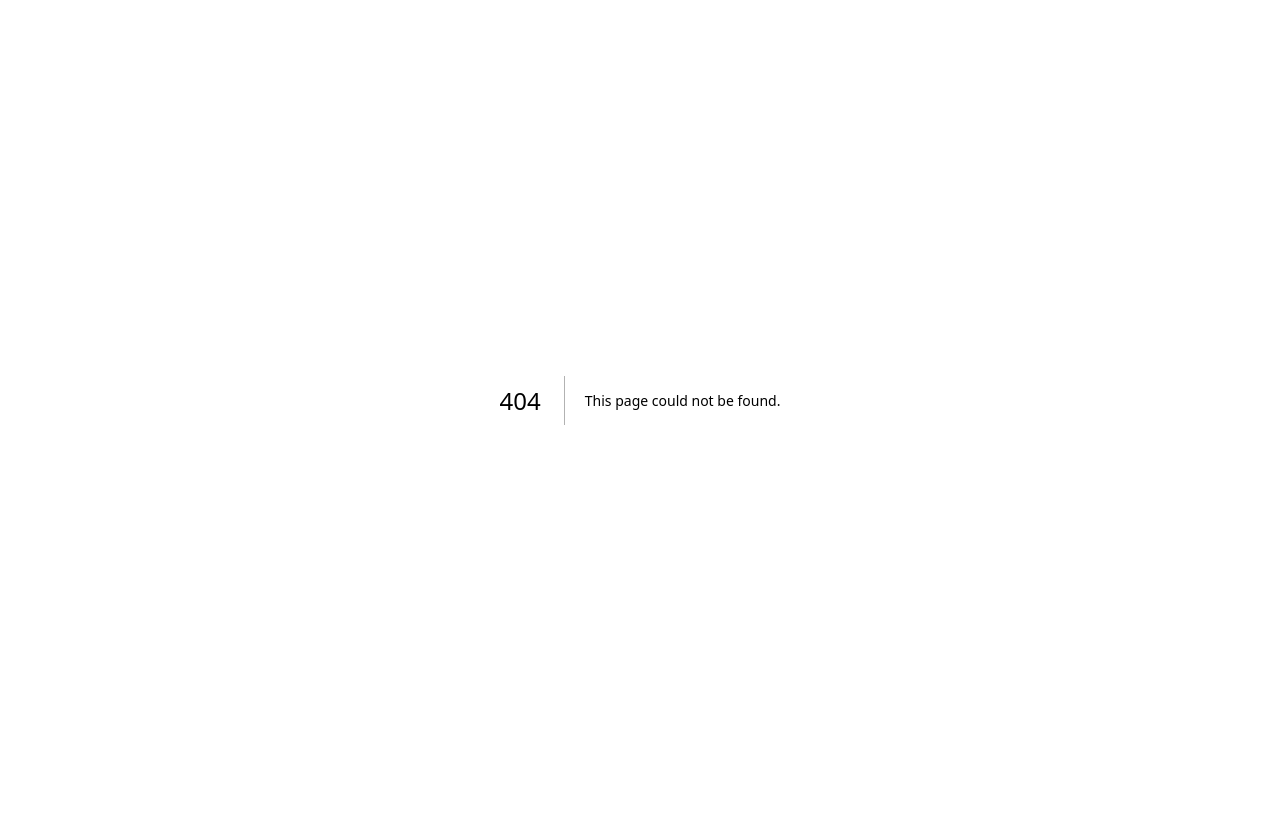
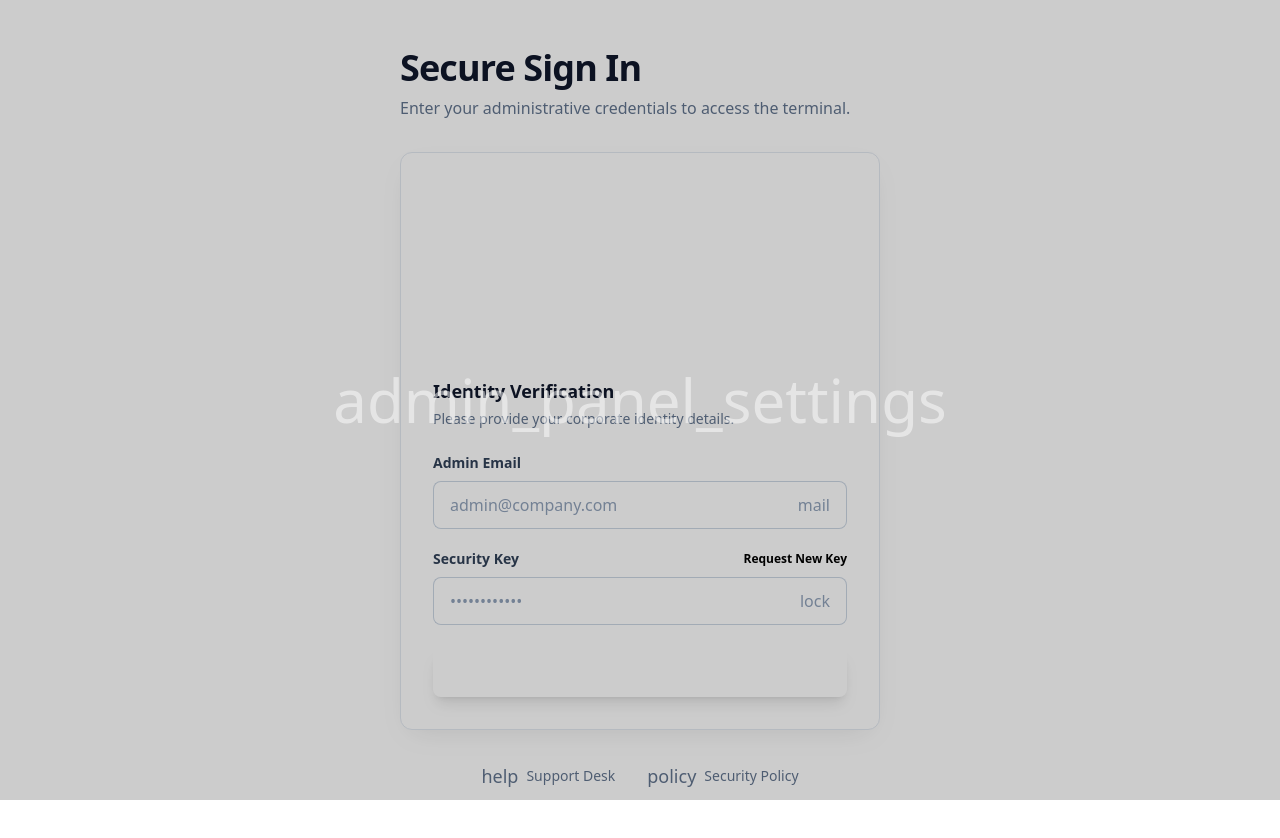
Before and after one commit to Ahmed-Soliman777/dandra-office, a Next.js app: page /dashboard/login in a window 1280 px wide. Before the commit this address had no page. Before the commit the page ends 800 px from the top, so only its background shows below. Built offline with nearby package versions, Linux system fonts and the light colour scheme.

Commit message:
Create admin login page

```diff
--- /dev/null
+++ b/src/app/(dashborad)/dashboard/login/page.tsx
@@ -0,0 +1,88 @@
+import Link from 'next/link'
+import React from 'react'
+
+const page = () => {
+  return (
+    <div className="flex-1 flex flex-col items-center justify-center p-6 lg:p-12">
+      <div className="w-full max-w-120 flex flex-col gap-8">
+        {/* <!-- Page Heading --> */}
+        <div className="flex flex-col gap-2">
+          <h2 className="text-slate-900 dark:text-white text-4xl font-black tracking-tight">Secure Sign In</h2>
+          <p className="text-slate-500 dark:text-slate-400 text-base">Enter your administrative credentials to access
+            the terminal.</p>
+        </div>
+        {/* <!-- Login Card --> */}
+        <div
+          className="bg-white dark:bg-[#1a2131] rounded-xl shadow-[0_10px_30px_-10px_rgba(0,0,0,0.1)] overflow-hidden border border-slate-200 dark:border-slate-800">
+          {/* <!-- Visual Header for Card --> */}
+          <div className="h-48 bg-cover bg-center" data-alt="Dark abstract geometric pattern representing security"
+            style={{ backgroundImage: "linear-gradient(135deg, #1152d4 0%, #062158 100%); position: relative;" }}>
+            <div className="absolute inset-0 bg-black/20 flex items-center justify-center">
+              <span
+                className="material-symbols-outlined text-white text-6xl opacity-50">admin_panel_settings</span>
+            </div>
+          </div>
+          <div className="p-8 flex flex-col gap-6">
+            <div className="flex flex-col gap-1">
+              <p className="text-slate-900 dark:text-white text-lg font-bold">Identity Verification</p>
+              <p className="text-slate-500 dark:text-slate-400 text-sm">Please provide your corporate identity
+                details.</p>
+            </div>
+            {/* <!-- Form Fields --> */}
+            <div className="flex flex-col gap-5">
+              {/* <!-- Admin Email --> */}
+              <div className="flex flex-col gap-2">
+                <label className="text-slate-700 dark:text-slate-300 text-sm font-semibold">Admin Email</label>
+                <div className="flex items-stretch rounded-lg group transition-all">
+                  <input
+                    className="flex-1 h-12 px-4 rounded-l-lg border border-slate-300 dark:border-slate-700 bg-background-light dark:bg-slate-800 text-slate-900 dark:text-white focus:outline-none focus:ring-1 focus:ring-primary focus:border-primary border-r-0 placeholder:text-slate-400"
+                    placeholder="admin@company.com" type="email" />
+                  <div
+                    className="px-4 flex items-center justify-center bg-background-light dark:bg-slate-800 border border-slate-300 dark:border-slate-700 border-l-0 rounded-r-lg text-slate-400">
+                    <span className="material-symbols-outlined">mail</span>
+                  </div>
+                </div>
+              </div>
+              {/* <!-- Security Key --> */}
+              <div className="flex flex-col gap-2">
+                <div className="flex justify-between items-center">
+                  <label className="text-slate-700 dark:text-slate-300 text-sm font-semibold">Security
+                    Key</label>
+                  <Link className="text-primary text-xs font-bold hover:underline" href="#">Request New Key</Link>
+                </div>
+                <div className="flex items-stretch rounded-lg group transition-all">
+                  <input
+                    className="flex-1 h-12 px-4 rounded-l-lg border border-slate-300 dark:border-slate-700 bg-background-light dark:bg-slate-800 text-slate-900 dark:text-white focus:outline-none focus:ring-1 focus:ring-primary focus:border-primary border-r-0 placeholder:text-slate-400"
+                    placeholder="••••••••••••" type="password" />
+                  <div
+                    className="px-4 flex items-center justify-center bg-background-light dark:bg-slate-800 border border-slate-300 dark:border-slate-700 border-l-0 rounded-r-lg text-slate-400">
+                    <span className="material-symbols-outlined">lock</span>
+                  </div>
+                </div>
+              </div>
+            </div>
+            {/* <!-- Sign In Button --> */}
+            <button
+              className="w-full h-12 bg-primary hover:bg-primary/90 text-white font-bold rounded-lg transition-colors flex items-center justify-center gap-2 shadow-lg shadow-primary/30">
+              <span className="material-symbols-outlined text-sm">verified_user</span>
+              Secure Sign In
+            </button>
+          </div>
+        </div>
+        {/* <!-- Bottom Support Info --> */}
+        <div className="flex justify-center items-center gap-8">
+          <Link className="text-slate-500 hover:text-primary text-sm flex items-center gap-2 transition-colors" href="#">
+            <span className="material-symbols-outlined text-lg">help</span>
+            Support Desk
+          </Link>
+          <Link className="text-slate-500 hover:text-primary text-sm flex items-center gap-2 transition-colors" href="#">
+            <span className="material-symbols-outlined text-lg">policy</span>
+            Security Policy
+          </Link>
+        </div>
+      </div>
+    </div>
+  )
+}
+
+export default page
```
